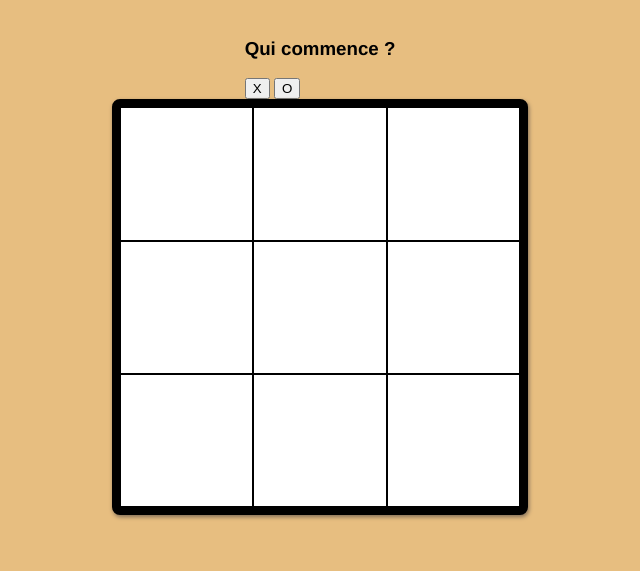
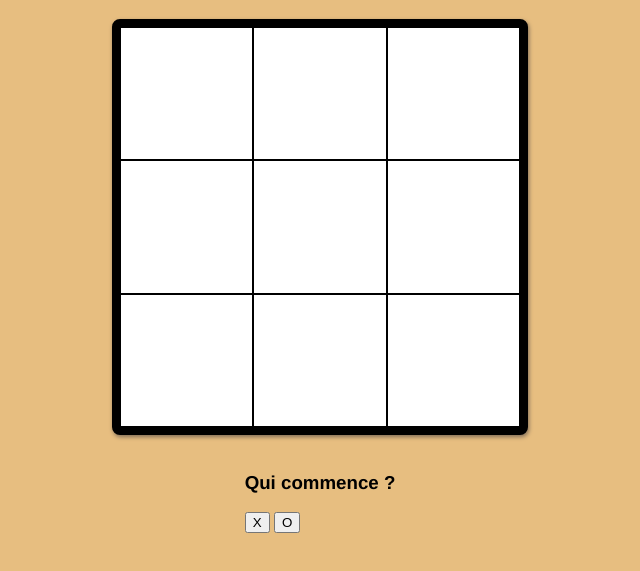
Before and after one commit to Poudlardo/odin_projects, a plain HTML site: page jeu_morpion/index.html in a window 1280 px wide. Shown: the part 61-632 px from the top of the page, without its empty margins (320-960 px from the left). Drawn offline with Linux system fonts and the light colour scheme.

Commit message:
add grid layout

```diff
--- a/jeu_morpion/index.html
+++ b/jeu_morpion/index.html
@@ -10,21 +10,22 @@
 </head>
 <body>
     <h1>Jeu du morpion</h1>
+
+    <div id="gameboard-container">
+        <div class="grid-box"></div>
+        <div class="grid-box"></div>
+        <div class="grid-box"></div>
+        <div class="grid-box"></div>
+        <div class="grid-box"></div>
+        <div class="grid-box"></div>
+        <div class="grid-box"></div>
+        <div class="grid-box"></div>
+        <div class="grid-box"></div>
+    </div><br>
     <div>
         <h3>Qui commence ?</h3>
         <button id="playerX" type="button" >X</button>
         <button id="playerO" type="button">O</button>
     </div>
-    <div id="gameboard-container">
-        <div class="grid-box gridbox0"></div>
-        <div class="grid-box gridbox1"></div>
-        <div class="grid-box gridbox2"></div>
-        <div class="grid-box gridbox3"></div>
-        <div class="grid-box gridbox4"></div>
-        <div class="grid-box gridbox5"></div>
-        <div class="grid-box gridbox6"></div>
-        <div class="grid-box gridbox7"></div>
-        <div class="grid-box gridbox8"></div>
-    </div>
 </body>
 </html>
```
